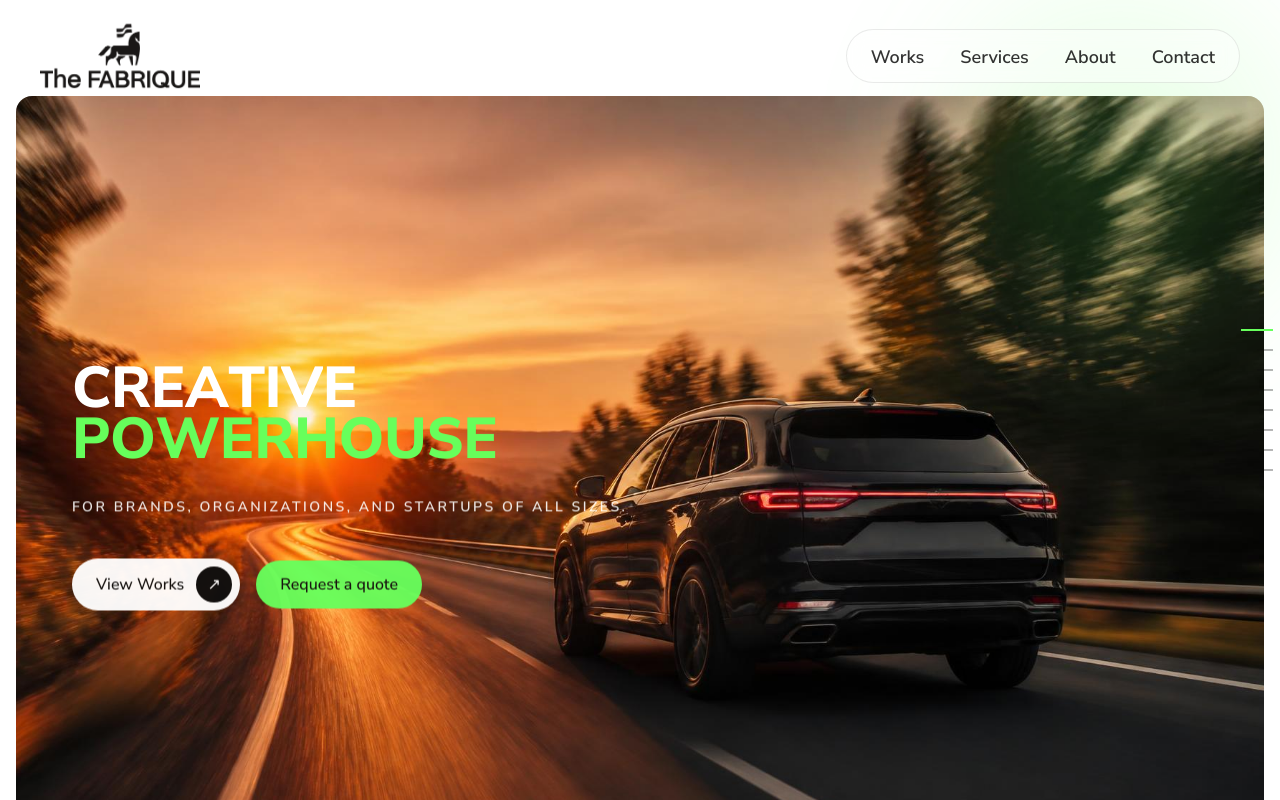
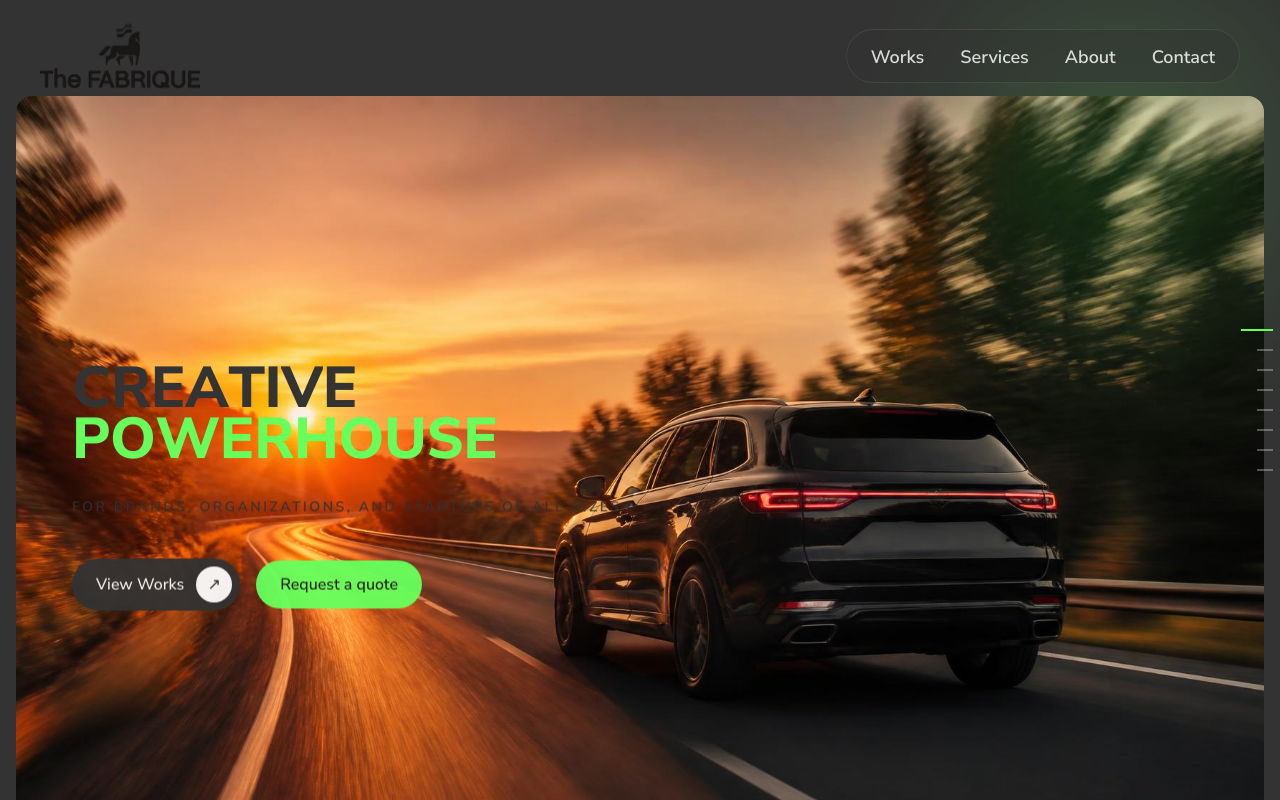
Before and after one commit to ndourmotion-art/methodes-clever, a React (Vite) app: page / in a window 1280 px wide. Shown: the top 800 px of the page. Built offline with nearby package versions, Linux system fonts and the light colour scheme; the HTML template or start-up script is replaced by a standard one.

Commit message:
Changes
Co-authored-by: ndourmotion-art <277729954+ndourmotion-art@users.noreply.github.com>

```diff
--- a/src/components/clever/IntroLogo.tsx
+++ b/src/components/clever/IntroLogo.tsx
@@ -1,6 +1,7 @@
 import { useEffect } from "react";
+import logoAsset from "@/assets/logo-fabrique.png.asset.json";
 
-const logo = "/media/fabrique-logo.png";
+const logo = logoAsset.url;
 
 type IntroLogoProps = {
   revealing: boolean;
--- a/src/index.css
+++ b/src/index.css
@@ -2,56 +2,56 @@
 @tailwind components;
 @tailwind utilities;
 
-/* Cleverafrica design system — warm cream canvas, brand blue & green accents.
+/* The FABRIQUE design system — charcoal canvas (#333333), brand blue & green accents.
    All colors MUST be HSL. */
 
 @layer base {
   :root {
-    /* Pure-white canvas with brand blue & green accents */
-    --background: 0 0% 100%;          /* #FFFFFF pure white */
-    --foreground: 0 0% 6%;            /* near-black */
+    /* Charcoal canvas with brand blue & green accents */
+    --background: 0 0% 20%;           /* #333333 */
+    --foreground: 0 0% 98%;           /* near-white */
 
-    --card: 0 0% 100%;
-    --card-foreground: 0 0% 6%;
+    --card: 0 0% 24%;
+    --card-foreground: 0 0% 98%;
 
-    --popover: 0 0% 100%;
-    --popover-foreground: 0 0% 6%;
+    --popover: 0 0% 24%;
+    --popover-foreground: 0 0% 98%;
 
-    /* Brand blue from logo (#4314DF) */
-    --primary: 254 84% 48%;           /* #4314DF */
-    --primary-foreground: 0 0% 97%;
+    /* Brand blue from logo, lifted for dark canvas */
+    --primary: 254 90% 70%;
+    --primary-foreground: 0 0% 10%;
 
     /* Brand green accent from logo (#68FF5D) */
     --accent: 116 100% 68%;            /* #68FF5D */
-    --accent-foreground: 0 0% 6%;
+    --accent-foreground: 0 0% 10%;
 
-    --secondary: 0 0% 96%;
-    --secondary-foreground: 0 0% 6%;
+    --secondary: 0 0% 26%;
+    --secondary-foreground: 0 0% 98%;
 
-    --muted: 0 0% 94%;
-    --muted-foreground: 0 0% 30%;
+    --muted: 0 0% 28%;
+    --muted-foreground: 0 0% 72%;
 
     --destructive: 0 84% 55%;
-    --destructive-foreground: 44 33% 97%;
+    --destructive-foreground: 0 0% 98%;
 
-    --border: 0 0% 6% / 0.12;
-    --input: 0 0% 80%;
-    --ring: 254 84% 48%;
+    --border: 0 0% 98% / 0.14;
+    --input: 0 0% 34%;
+    --ring: 254 90% 70%;
 
     --radius: 0.75rem;
 
     /* Surface variants */
-    --surface-dark: 0 0% 6%;
-    --surface-dark-foreground: 44 33% 95%;
+    --surface-dark: 0 0% 12%;
+    --surface-dark-foreground: 0 0% 96%;
 
-    --sidebar-background: 0 0% 98%;
-    --sidebar-foreground: 240 5.3% 26.1%;
-    --sidebar-primary: 240 5.9% 10%;
-    --sidebar-primary-foreground: 0 0% 98%;
-    --sidebar-accent: 240 4.8% 95.9%;
-    --sidebar-accent-foreground: 240 5.9% 10%;
-    --sidebar-border: 220 13% 91%;
-    --sidebar-ring: 217.2 91.2% 59.8%;
+    --sidebar-background: 0 0% 16%;
+    --sidebar-foreground: 0 0% 92%;
+    --sidebar-primary: 254 90% 70%;
+    --sidebar-primary-foreground: 0 0% 10%;
+    --sidebar-accent: 0 0% 26%;
+    --sidebar-accent-foreground: 0 0% 96%;
+    --sidebar-border: 0 0% 98% / 0.14;
+    --sidebar-ring: 254 90% 70%;
   }
 
   .dark {
```
